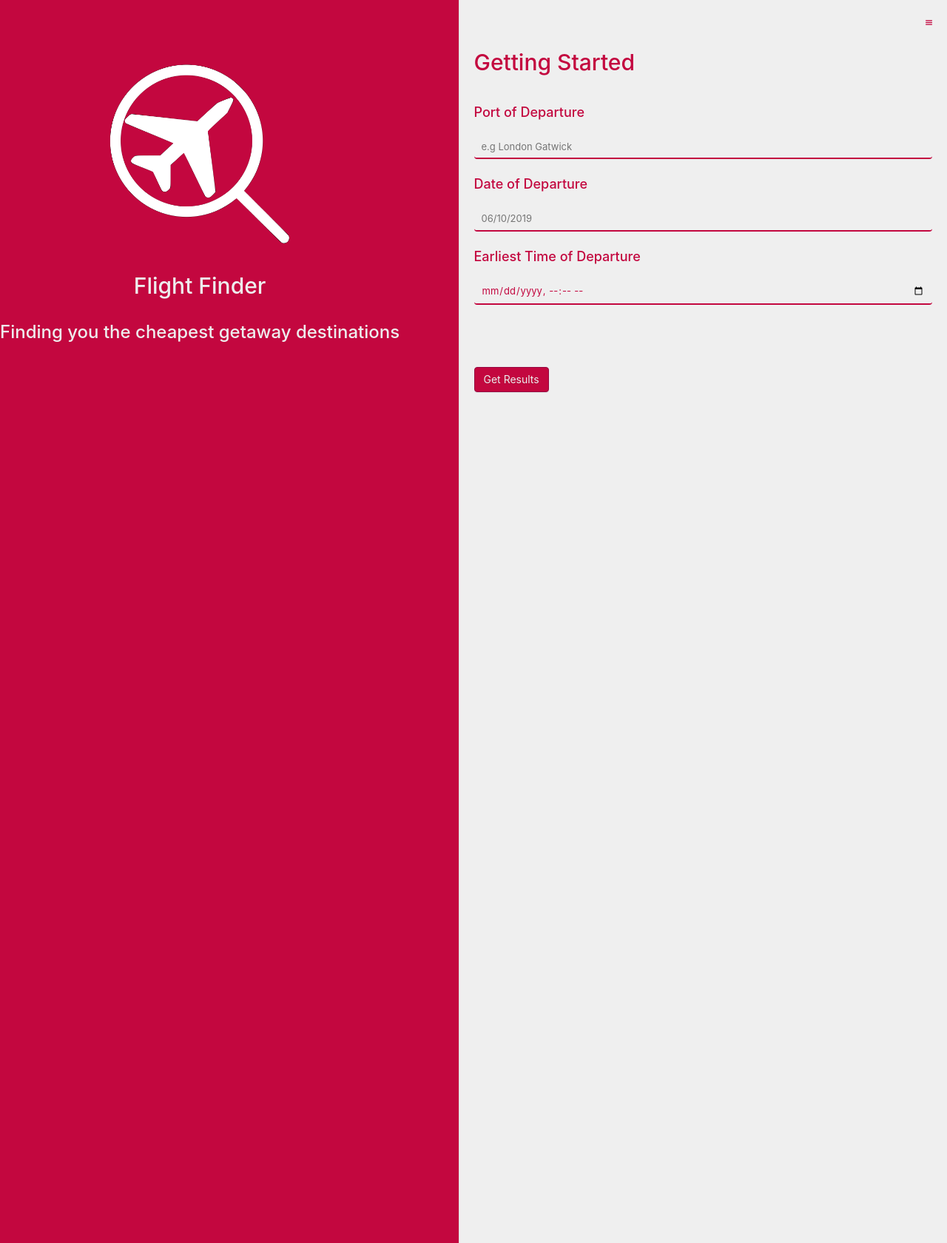
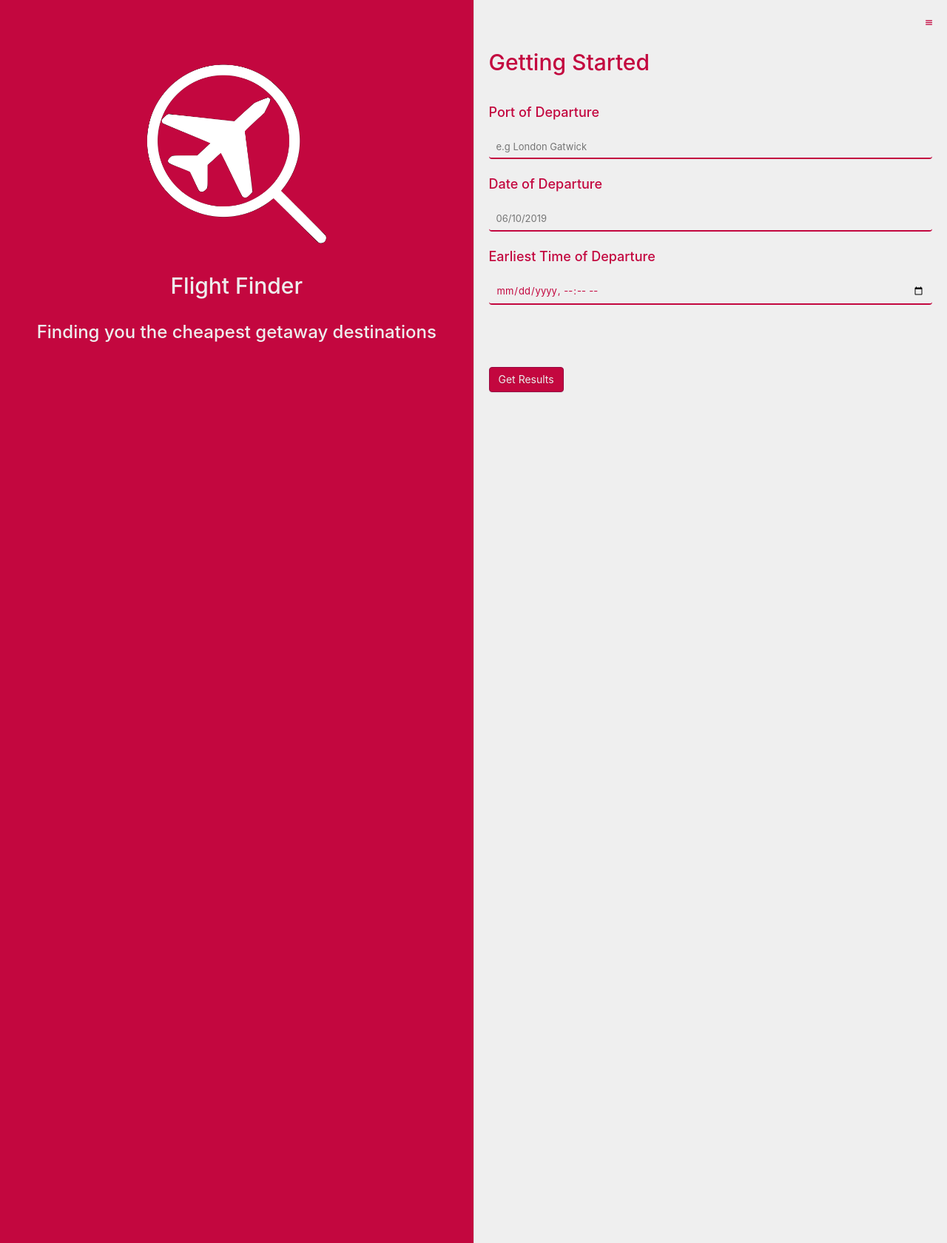
Before and after one commit to Devildude4427/FlightFinder, a Flask app: page / in a window 1280 px wide. Shown: the whole page at 74% size. Run offline with Flask 2, Linux system fonts and the light colour scheme.

Commit message:
Fixed Css issues with the left pane's width

```diff
--- a/flightfinder/static/css/flightfinderstyle.css
+++ b/flightfinder/static/css/flightfinderstyle.css
@@ -1,3 +1,7 @@
+.pane {
+    padding: 20px;
+}
+
 .left-pane {
     background-color: #C3073F;
     text-align: center;
@@ -7,6 +11,7 @@
 }
 
 .slide {
+    width: calc(100% - 40px);
     position: absolute;
 	top: 0;
 	transition: all 1s;
@@ -18,7 +23,6 @@
 }
 
 .right-pane {
-    padding: 20px;
     background-color: #EFEFEF;
     color: #C3073F;
 }
```
